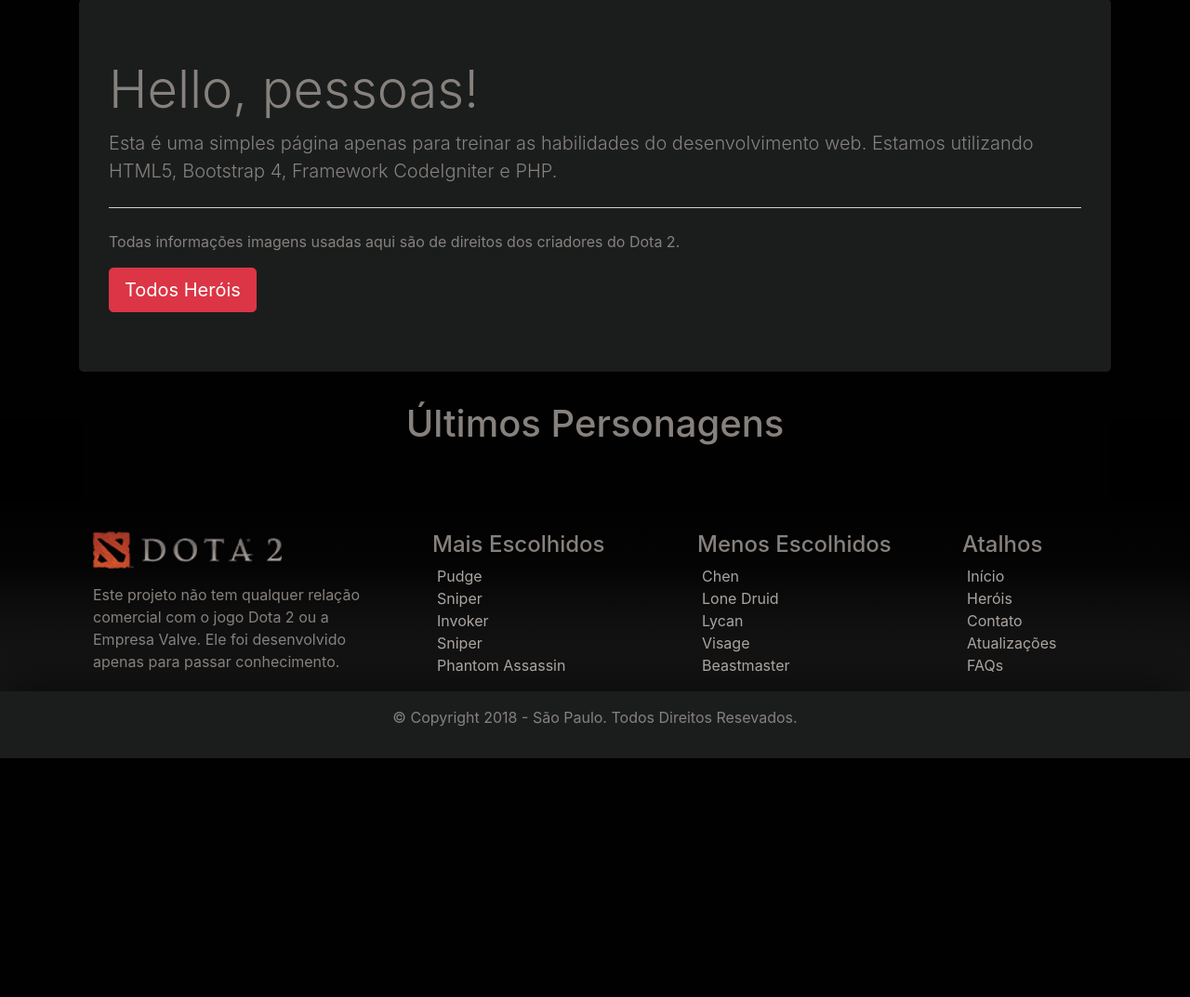
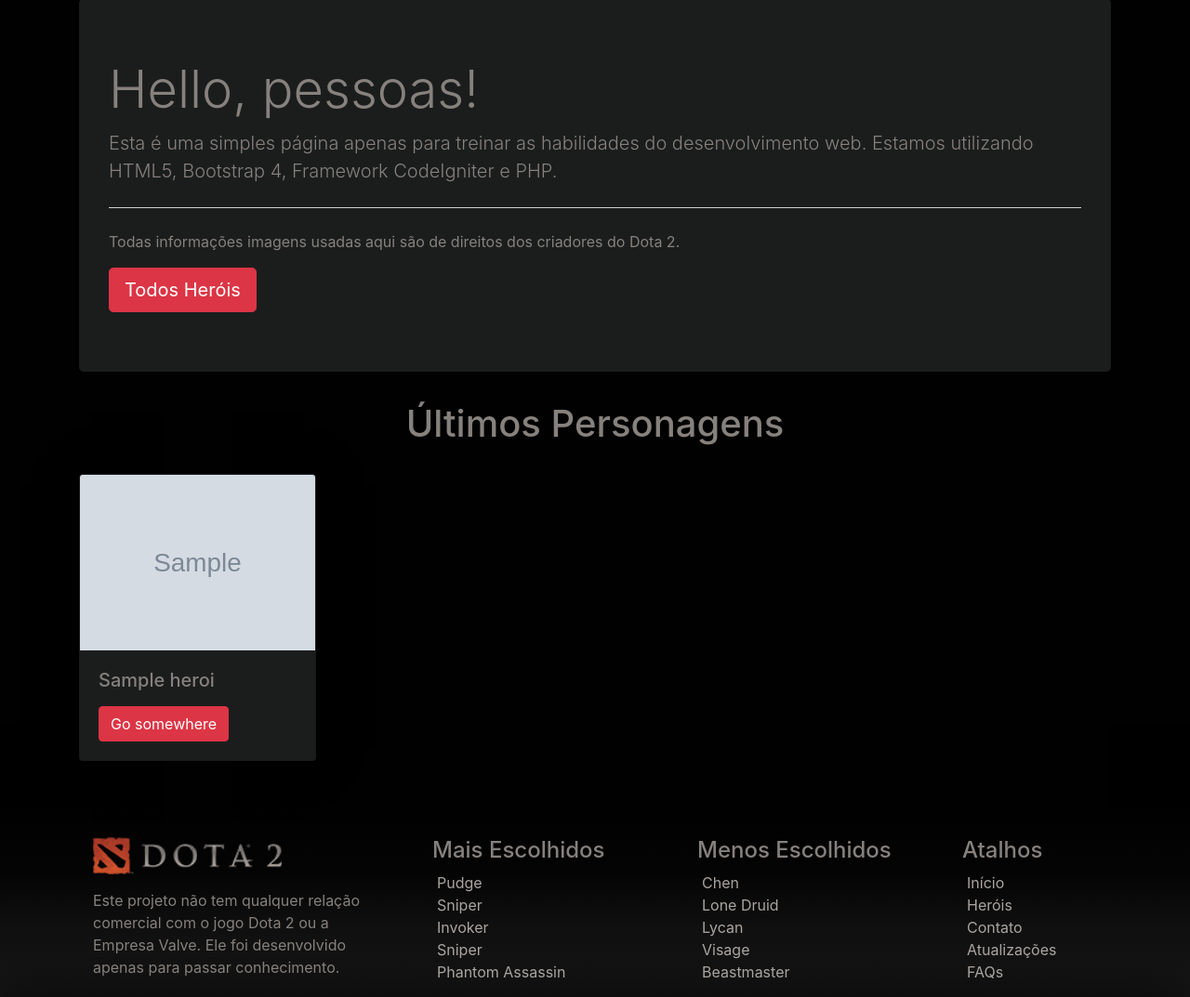
Before and after one commit to omartins-zs/codeigniter-dota, a PHP site: the page made by application/views/pages/index.php in a window 1280 px wide. Shown: the part 744-1817 px from the top of the page at 93% size. Before the commit the page ends 1560 px from the top, so only its background shows below. Run offline with PHP 8.4, Linux system fonts and the light colour scheme; the template is opened without the code that fills it: most values are stand-ins (such as "Sample title", 1, 10 or a date in 2020); grey boxes marked "Sample" are stand-in pictures; data that the repository does not hold is empty; some libraries are stand-ins or nearby versions.

Commit message:
Adicionando imagens no Index e Limite de caracter

```diff
--- a/application/views/pages/index.php
+++ b/application/views/pages/index.php
@@ -1,4 +1,5 @@
 <?php
+
 /**
  * Created by PhpStorm.
  * User: lucas genari
@@ -19,11 +20,11 @@
 
             <div class="col-md-12" style="margin-top: 35px; color: #86817D">
 
-                <?php if($this->session->flashdata("success")) : ?>
+                <?php if ($this->session->flashdata("success")) : ?>
                 <p class="alert alert-success"><?= $this->session->flashdata("success") ?></p>
                 <?php endif ?>
 
-                <?php if($this->session->flashdata("danger")) : ?>
+                <?php if ($this->session->flashdata("danger")) : ?>
                 <p class="alert alert-danger"><?= $this->session->flashdata("danger") ?></p>
                 <?php endif ?>
 
@@ -42,7 +43,19 @@
             <div class="col-md-12">
                 <h1 style="text-align: center; margin-bottom: 30px; color: #86817D">Últimos Personagens</h1>
                 <div class="row clearfix" style="text-align: justify">
-
+                    <?php foreach ($herois as $heroi) : ?>
+                    <div class="col-md-3" style="margin-bottom: 20px;">
+                        <div class="card personagem" style="background-color: #1B1D1D; color: #86817D">
+                            <img class="card-img-top" src="assets/images/herois/<?= $heroi['nome_imagem'] ?>"
+                                alt="Card image cap">
+                            <div class="card-body">
+                                <h5 class="card-title"><?= $heroi['nome'] ?></h5>
+                                <p class="card-text"><?= character_limiter($heroi['biografia'], 100) ?></p>
+                                <a href="#" class="btn btn-danger">Go somewhere</a>
+                            </div>
+                        </div>
+                    </div>
+                    <?php endforeach; ?>
                 </div>
             </div>
         </div>
```
